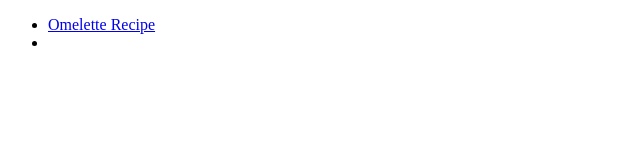
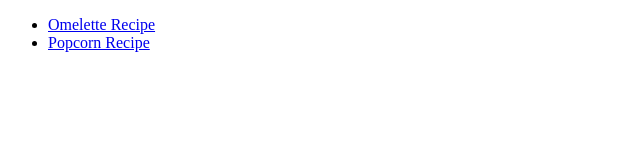
Before and after one commit to mmirza1/odin-recipes, a plain HTML site: page index.html in a window 1280 px wide. Shown: the whole page, without its empty margins (0-640 px from the left). Drawn offline with Linux system fonts and the light colour scheme.

Commit message:
Add missing popcorn descriptor

```diff
--- a/index.html
+++ b/index.html
@@ -9,7 +9,7 @@
 <body>
     <ul>
         <li><a href="recipes/omelette.html">Omelette Recipe</a></li>
-        <li><a href="recipes/popcorn.html"></a></li>
+        <li><a href="recipes/popcorn.html">Popcorn Recipe</a></li>
     </ul>
 
 </body>
```
